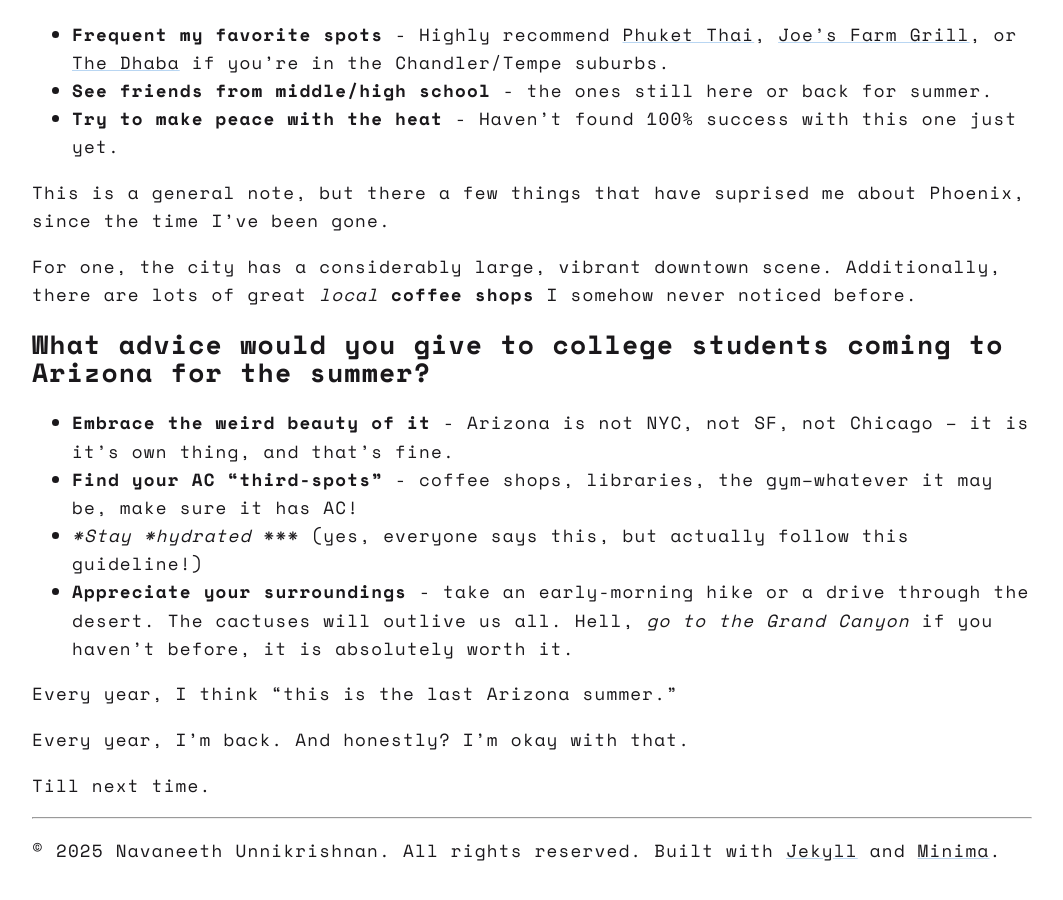
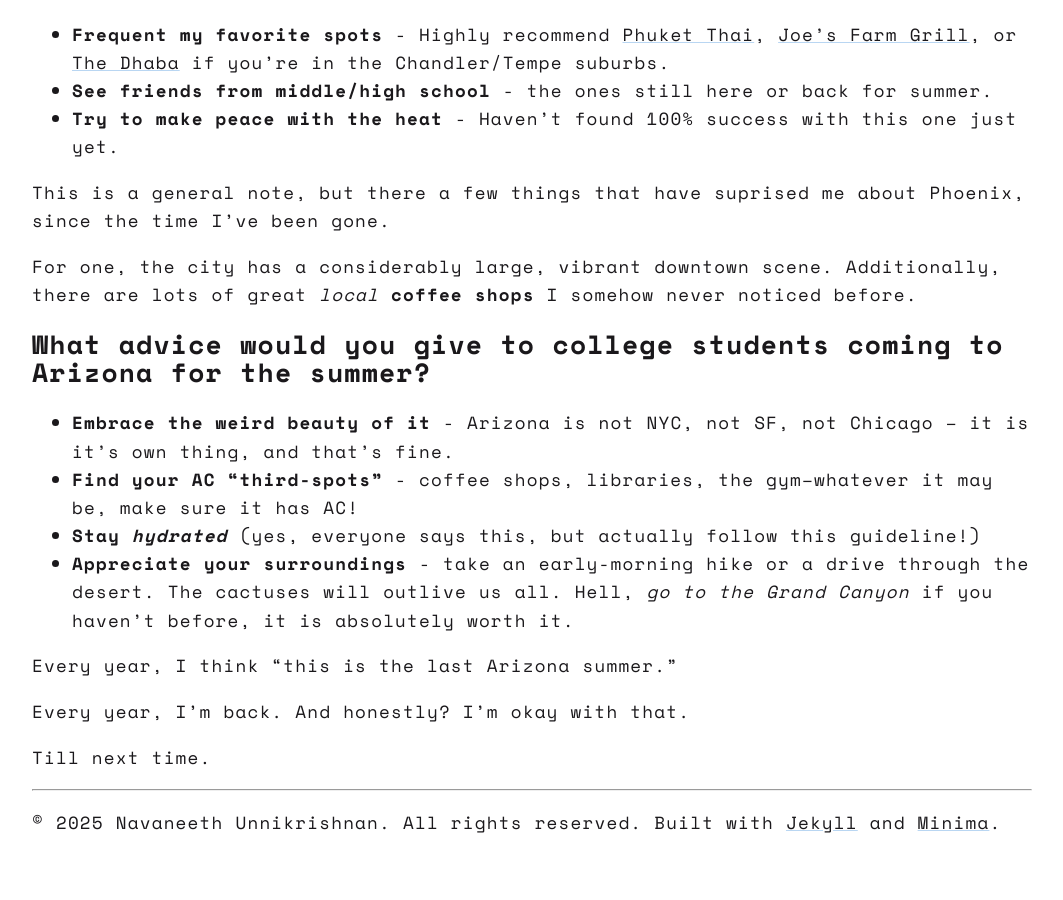
Before and after one commit to navunni/navunni.github.io, a Jekyll site: the page built from _posts/2025-06-08-coming-home-growing-up-in-arizona.md, in a window 1280 px wide and 900 px high, scrolled down 1499 px. Shown: the whole window, without its empty margins (108-1171 px from the left). Built offline with Jekyll 4.4.1, drawn with Linux system fonts in a browser that asks for light colours; after the commit the page ends 2371 px from its top, so only the background shows below that.

Commit message:
italicized properly

```diff
--- a/_posts/2025-06-08-coming-home-growing-up-in-arizona.md
+++ b/_posts/2025-06-08-coming-home-growing-up-in-arizona.md
@@ -46,7 +46,7 @@ For one, the city has a considerably large, vibrant downtown scene. Additionally
 
 - **Embrace the weird beauty of it** - Arizona is not NYC, not SF, not Chicago -- it is it's own thing, and that's fine.
 - **Find your AC "third-spots"** - coffee shops, libraries, the gym--whatever it may be, make sure it has AC!
-- **Stay *hydrated* *** (yes, everyone says this, but actually follow this guideline!)
+- **Stay *hydrated*** (yes, everyone says this, but actually follow this guideline!)
 - **Appreciate your surroundings** - take an early-morning hike or a drive through the desert. The cactuses will outlive us all. Hell, *go to the Grand Canyon* if you haven't before, it is absolutely worth it.
 
 Every year, I think "this is the last Arizona summer."
```
